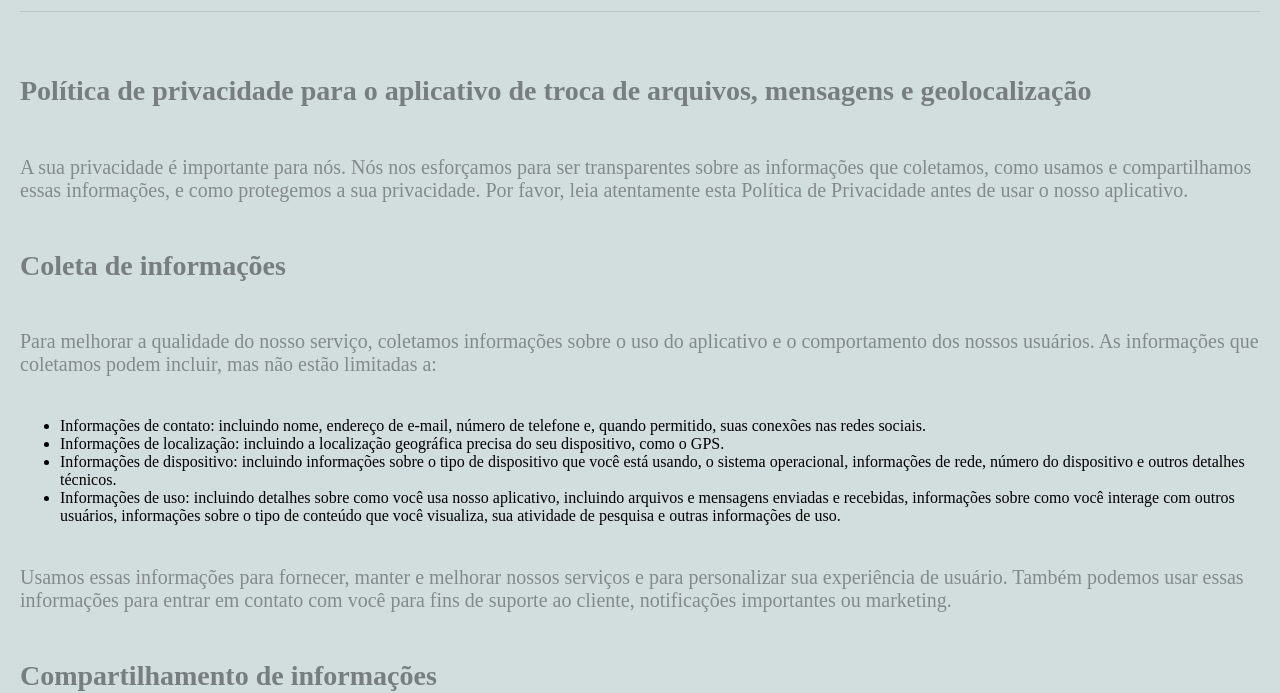
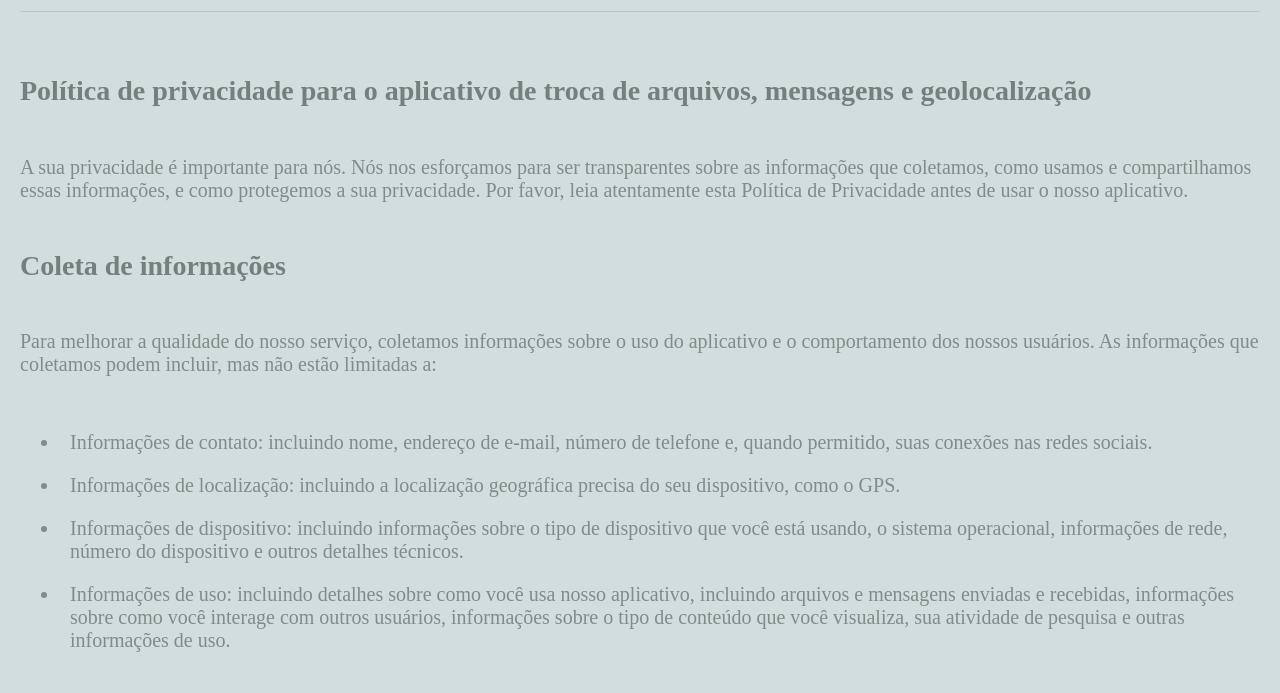
Before and after one commit to andersonfb07/page_Privacy, a plain HTML site: page index.html in a window 1280 px wide. Shown: the part 116-809 px from the top of the page. Drawn offline with Linux system fonts and the light colour scheme.

Commit message:
styles.css

```diff
--- a/styles.css
+++ b/styles.css
@@ -18,6 +18,15 @@ p {
     font-size: 20px;
 }
 
+ul {
+    color: #828b8a;
+    font-size: 20px;
+}
+
+li {
+    padding: 10px;
+}
+
 header {
     max-width: 1920px;
     margin: 40px auto;
```
